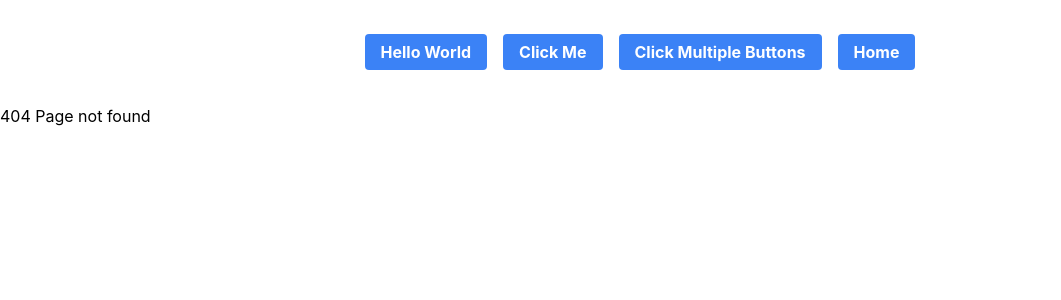
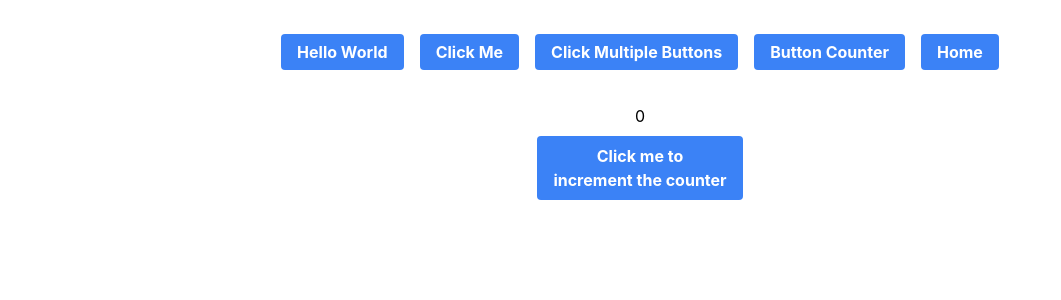
Before and after one commit to Sigdriv/grunnleggende-oppgaver, a React (Create React App) app: page /button-counter in a window 1280 px wide. Before the commit this address had no page. Shown: the top 300 px of the page, without its empty margins (0-1061 px from the left). Built offline with nearby package versions, Linux system fonts and the light colour scheme.

Commit message:
Add CountingButton component and update navigation

```diff
--- a/src/Components/App.jsx
+++ b/src/Components/App.jsx
@@ -5,6 +5,7 @@ import Home from "./HomeScreen/Home/Home";
 import UserClicks from "./UserClicks/OneButton/UserClicks";
 import MultipleButtons from "./UserClicks/MultipleButtons/MultipleButtons";
 import HomeScreen from "./HomeScreen/HomeScreen";
+import CountingButton from "./UserClicks/CountingButton/CountingButton";
 
 function App() {
   return (
@@ -14,6 +15,7 @@ function App() {
         <Route path="/hei-verden" element={<HelloWorld />} />
         <Route path="/click-me" element={<UserClicks />} />
         <Route path="click-multiple-buttons" element={<MultipleButtons />} />
+        <Route path='/button-counter' element={<CountingButton />} />
         <Route
           path="*"
           element={
--- a/src/Components/HomeScreen/Home/Home.jsx
+++ b/src/Components/HomeScreen/Home/Home.jsx
@@ -16,6 +16,9 @@ export default function Home() {
         <a href="click-multiple-buttons" className={style}>
           Click Multiple Buttons
         </a>
+        <a href="button-counter" className={style}>
+          Button Counter
+        </a>
 
         <a href="/" className={style}>
           Home
--- /dev/null
+++ b/src/Components/UserClicks/CountingButton/CountingButton.jsx
@@ -0,0 +1,18 @@
+import React, { useState } from "react";
+import Home from "../../HomeScreen/Home/Home";
+
+export default function CountingButton() {
+  const [count, setCount] = useState(0);
+
+  function handleClick() {
+    setCount((oldValue) => oldValue + 1);
+  }
+
+  return (
+    <div className="text-center">
+        <Home />
+      <h1>{count}</h1>
+      <button onClick={handleClick} className="bg-blue-500 hover:bg-blue-700 text-white font-bold py-2 px-4 rounded m-2">Click me to <br /> increment the counter</button>
+    </div>
+  );
+}
```
